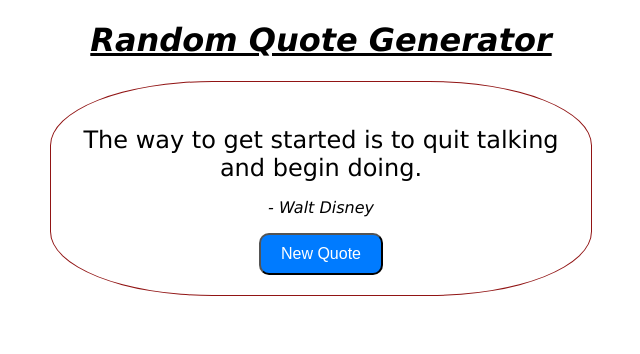
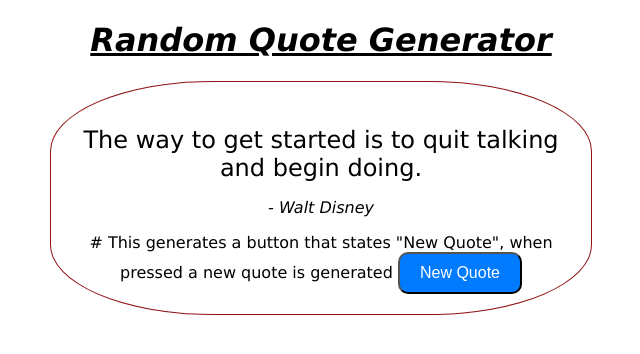
Before and after one commit to SaiVardhan19/Quote_Generator, a plain HTML site: page index.html in a window 1280 px wide. Shown: the whole page, without its empty margins (319-959 px from the left). Drawn offline with Linux system fonts and the light colour scheme.

Commit message:
Update index.html

```diff
--- a/index.html
+++ b/index.html
@@ -12,6 +12,7 @@
     <div id="quote-container">
         <p id="quote"></p>
         <p id="author"></p>
+        # This generates a button that states "New Quote", when pressed a new quote is generated
         <button id="new-quote">New Quote</button>
     </div>
     <script src="quote2.js"></script>
```
